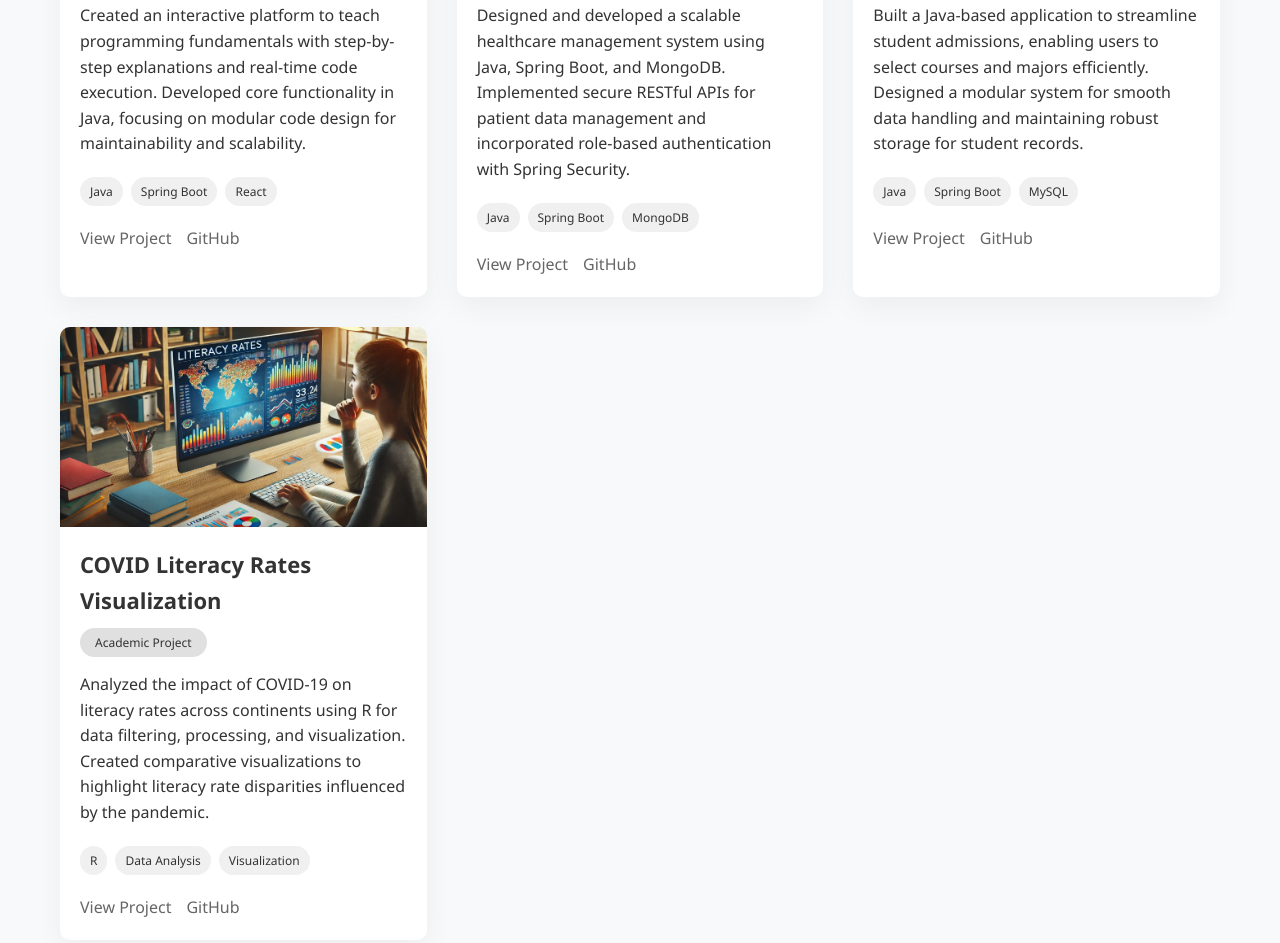
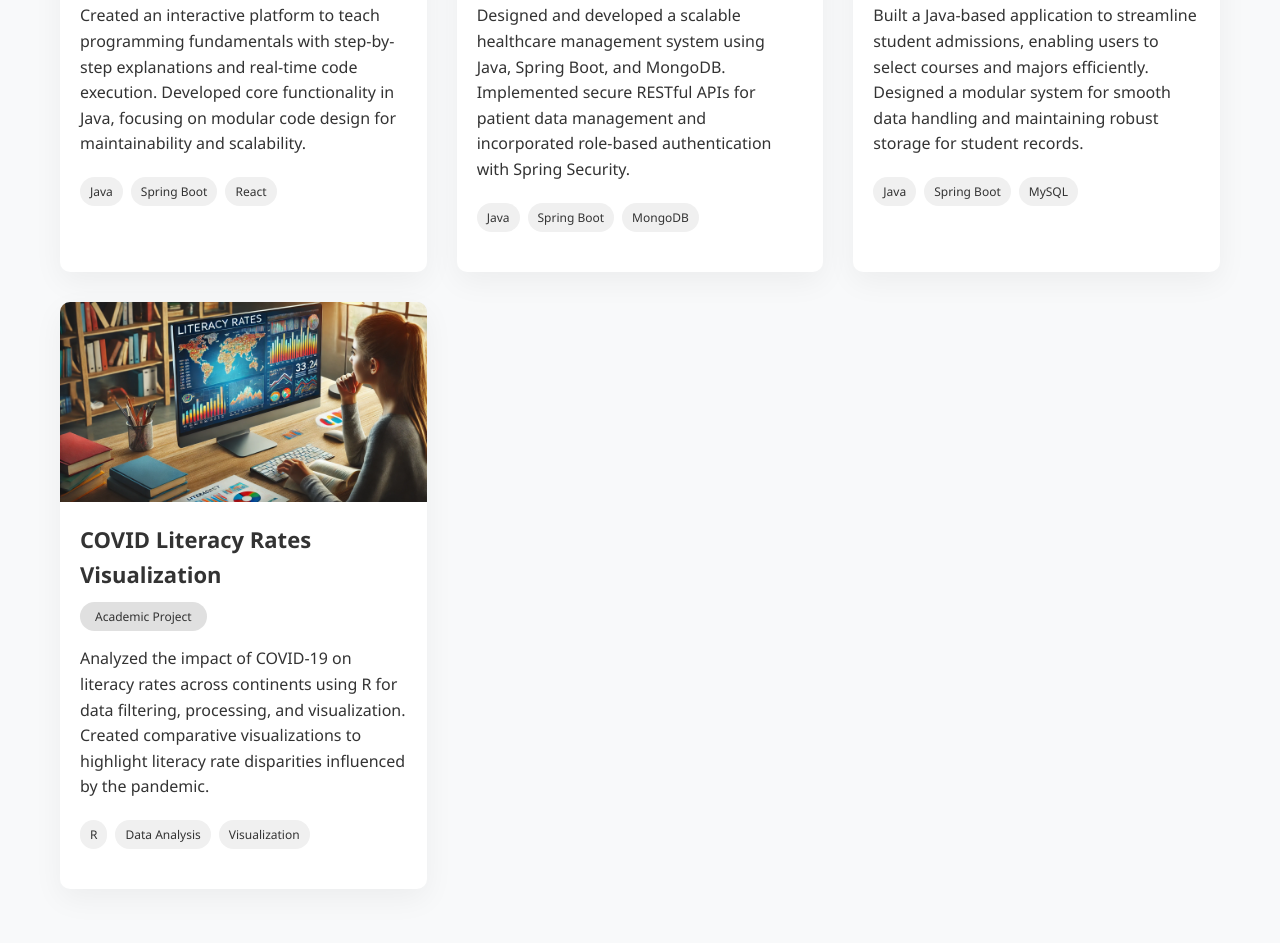
Before and after one commit to mohanrangu07/portfolio, a plain HTML site: page index.html in a window 1280 px wide. Shown: the part 5106-6049 px from the top of the page. Drawn offline with Linux system fonts and the light colour scheme.

Commit message:
Update index.html

```diff
--- a/index.html
+++ b/index.html
@@ -983,10 +983,10 @@
                                 <span class="tech-tag">Spring Boot</span>
                                 <span class="tech-tag">React</span>
                             </div>
-                            <div class="project-links">
+                           <!-- <div class="project-links">
                                 <a href="#">View Project</a>
                                 <a href="#">GitHub</a>
-                            </div>
+                            </div>-->
                         </div>
                     </div>
 
@@ -1003,10 +1003,10 @@
                                 <span class="tech-tag">Spring Boot</span>
                                 <span class="tech-tag">MongoDB</span>
                             </div>
-                            <div class="project-links">
+                           <!-- <div class="project-links">
                                 <a href="#">View Project</a>
                                 <a href="#">GitHub</a>
-                            </div>
+                            </div>-->
                         </div>
                     </div>
 
@@ -1023,10 +1023,10 @@
                                 <span class="tech-tag">Spring Boot</span>
                                 <span class="tech-tag">MySQL</span>
                             </div>
-                            <div class="project-links">
+                           <!-- <div class="project-links">
                                 <a href="#">View Project</a>
                                 <a href="#">GitHub</a>
-                            </div>
+                            </div>-->
                         </div>
                     </div>
 
@@ -1043,10 +1043,10 @@
                                 <span class="tech-tag">Data Analysis</span>
                                 <span class="tech-tag">Visualization</span>
                             </div>
-                            <div class="project-links">
+                           <!-- <div class="project-links">
                                 <a href="#">View Project</a>
                                 <a href="#">GitHub</a>
-                            </div>
+                            </div>-->
                         </div>
                     </div>
                 </div>
```
